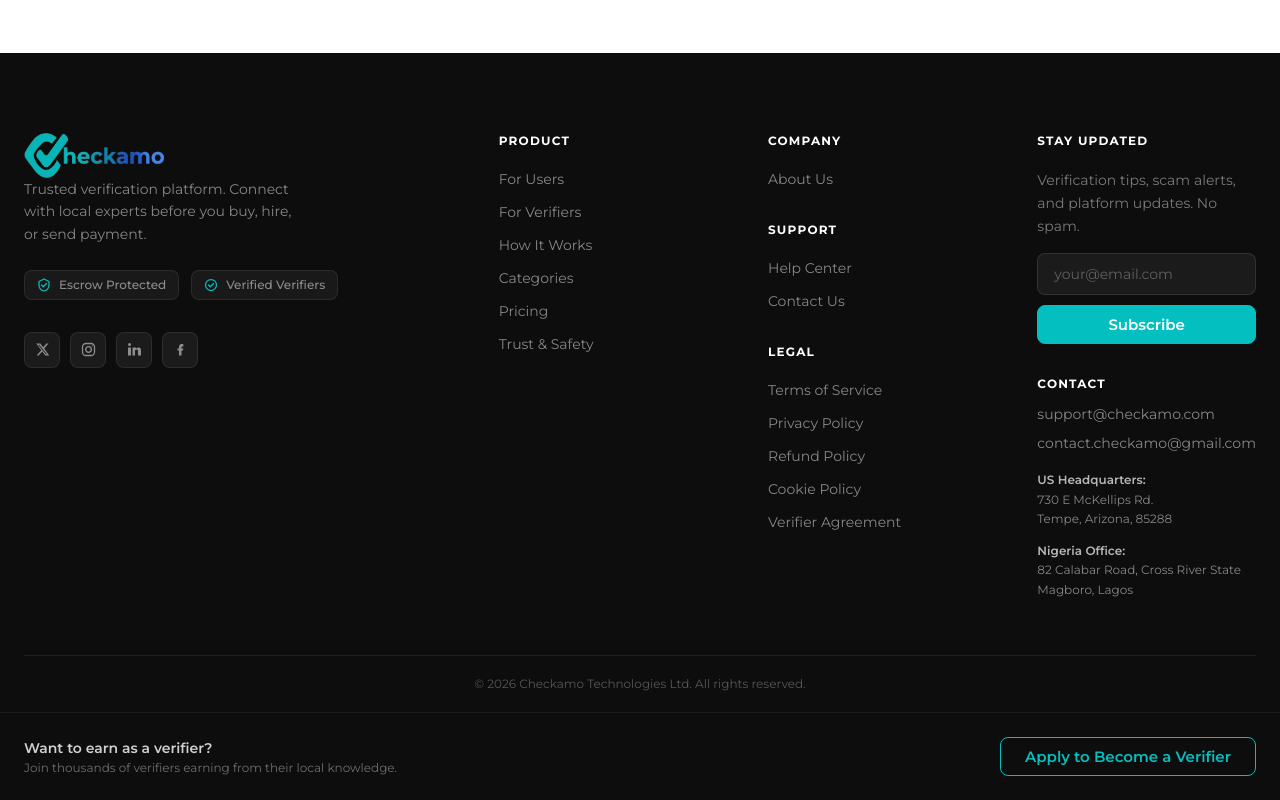
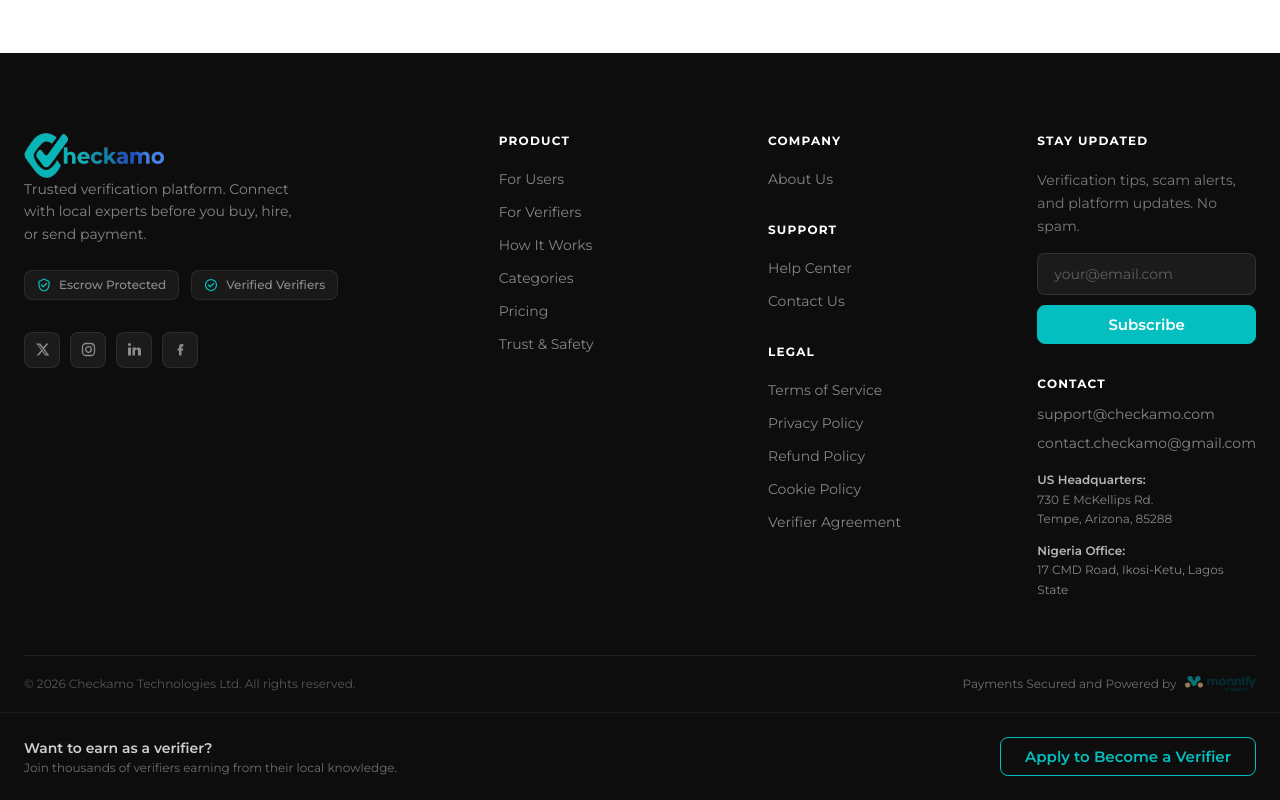
Before and after one commit to checkamo/home-checkamo, a Next.js app: page /about-us in a window 1280 px wide. Shown: the part 5260-6060 px from the top of the page. Built offline with nearby package versions, Linux system fonts and the light colour scheme; no server answers.

Commit message:
chore: update address and add monnify logo

```diff
--- a/src/components/layout/Footer.tsx
+++ b/src/components/layout/Footer.tsx
@@ -200,8 +200,7 @@
                 </p>
                 <p className="text-xs text-white/50 mt-1 leading-relaxed">
                   <span className="font-semibold text-white/70">Nigeria Office:</span><br />
-                  82 Calabar Road, Cross River State<br />
-                  Magboro, Lagos
+                  17 CMD Road, Ikosi-Ketu, Lagos State
                 </p>
               </div>
             </div>
@@ -216,11 +215,17 @@
 
       {/* ── Bottom bar ── */}
       <div className="container-xl px-6 py-5">
-        <div className="flex flex-col sm:flex-row items-center justify-center gap-4">
+        <div className="flex flex-col sm:flex-row items-center justify-between gap-4">
           {/* Copyright */}
-          <p className="text-xs text-white/30 text-center">
+          <p className="text-xs text-white/30 text-center sm:text-left">
             &copy; {currentYear} Checkamo Technologies Ltd. All rights reserved.
           </p>
+
+          {/* Monnify */}
+          <div className="flex items-center gap-2">
+            <span className="text-xs text-white/40">Payments Secured and Powered by</span>
+            <img src="/images/partners/logo-new-monnify.svg" alt="Monnify" className="h-4 opacity-60 hover:opacity-100 transition-opacity" />
+          </div>
         </div>
       </div>
 
```
Also changed, not shown: public/images/partners/logo-new-monnify.svg (added).
